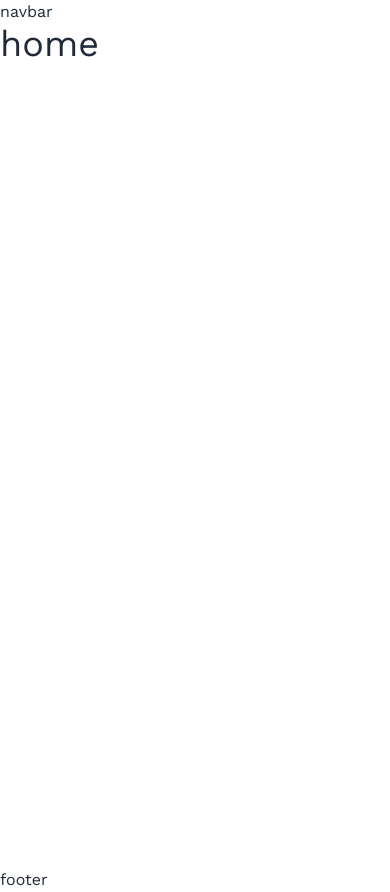
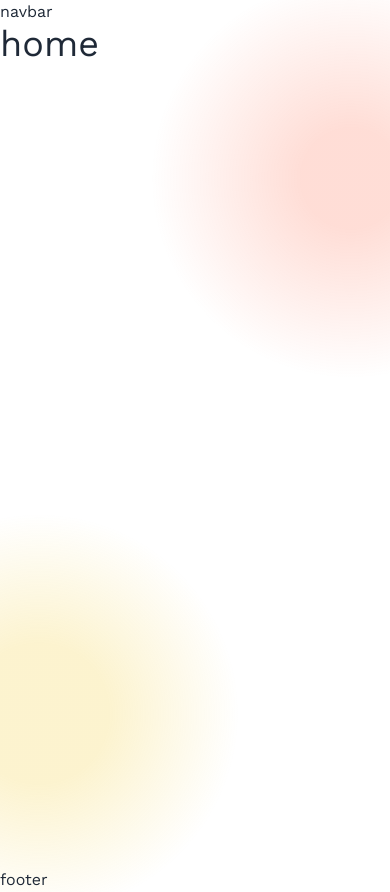
Before and after one commit to rafiferdos/nebula-clash, a React (Vite) app: page / in a window 390 px wide. Built offline with nearby package versions, Linux system fonts and the light colour scheme.

Commit message:
chore: Update fonts and background styles

```diff
--- a/index.html
+++ b/index.html
@@ -1,5 +1,5 @@
 <!doctype html>
-<html lang="en">
+<html lang="en" data-theme="light">
   <head>
     <meta charset="UTF-8" />
     <link rel="icon" type="image/svg+xml" href="./src/assets/favicon.ico" />
--- a/src/index.css
+++ b/src/index.css
@@ -1,13 +1,32 @@
 /* Nunito Sans font */
-@import url('https://fonts.googleapis.com/css2?family=Nunito+Sans:ital,opsz,wght@0,6..12,200..1000;1,6..12,200..1000&family=Roboto+Mono:ital,wght@0,100..700;1,100..700&display=swap');
+@import url("https://fonts.googleapis.com/css2?family=Nunito+Sans:ital,opsz,wght@0,6..12,200..1000;1,6..12,200..1000&family=Roboto+Mono:ital,wght@0,100..700;1,100..700&display=swap");
 /* Work Sans font */
-@import url('https://fonts.googleapis.com/css2?family=Nunito+Sans:ital,opsz,wght@0,6..12,200..1000;1,6..12,200..1000&family=Roboto+Mono:ital,wght@0,100..700;1,100..700&family=Work+Sans:ital,wght@0,100..900;1,100..900&display=swap');
-
+@import url("https://fonts.googleapis.com/css2?family=Nunito+Sans:ital,opsz,wght@0,6..12,200..1000;1,6..12,200..1000&family=Roboto+Mono:ital,wght@0,100..700;1,100..700&family=Work+Sans:ital,wght@0,100..900;1,100..900&display=swap");
 
 @tailwind base;
 @tailwind components;
 @tailwind utilities;
 
 body {
-  font-family: 'Work Sans', sans-serif;
+  font-family: "Work Sans", sans-serif;
+  background:
+    radial-gradient(circle at 20% 30%, rgba(255, 87, 51, 0.2) 50px, transparent 351px),
+    radial-gradient(circle at 80% 10%, rgba(52, 152, 219, 0.2) 30px, transparent 331px),
+    radial-gradient(circle at 90% 60%, rgba(155, 89, 182, 0.2) 20px, transparent 321px),
+    radial-gradient(circle at 50% 90%, rgba(241, 196, 15, 0.2) 60px, transparent 361px);
+
+  /* Glassmorphism effect */
+  backdrop-filter: blur(10px); /* Adjust blur intensity */
+  -webkit-backdrop-filter: blur(10px);
+
+  background-size: cover;
 }
+
+/* Media query for mobile screens */
+@media (max-width: 768px) {
+  body {
+    background:
+      radial-gradient(circle at 90% 20%, rgba(255, 87, 51, 0.2) 50px, transparent 200px),
+      radial-gradient(circle at 10% 80%, rgba(241, 196, 15, 0.2) 70px, transparent 200px);
+  }
+}
--- a/tailwind.config.js
+++ b/tailwind.config.js
@@ -9,7 +9,10 @@ export default {
       fontFamily: {
         nunito: ['Nunito Sans', 'sans-serif'],
         work: ['Work Sans', 'sans-serif'],
-      }
+      },
+      // backgroundImage: {
+      //   'gradient-to-r': 'linear-gradient(to right, var(--tw-gradient-stops))',
+      // },
     },
   },
   plugins: [
```
